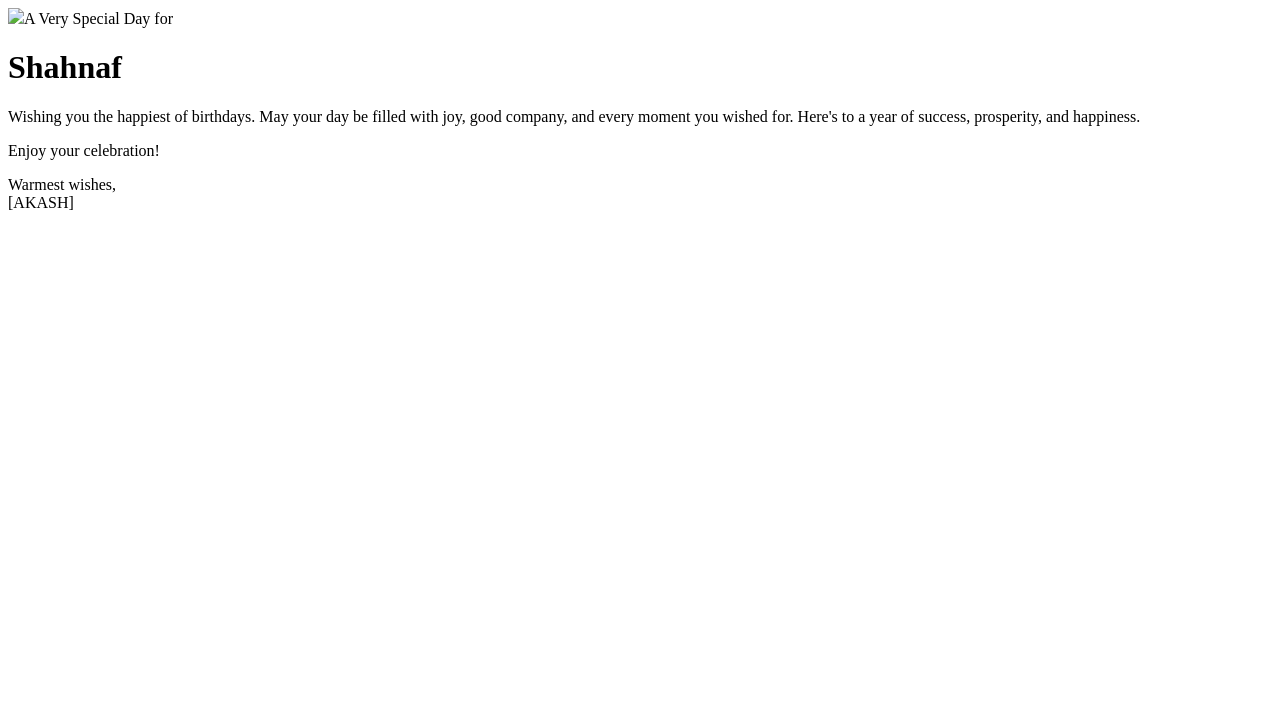
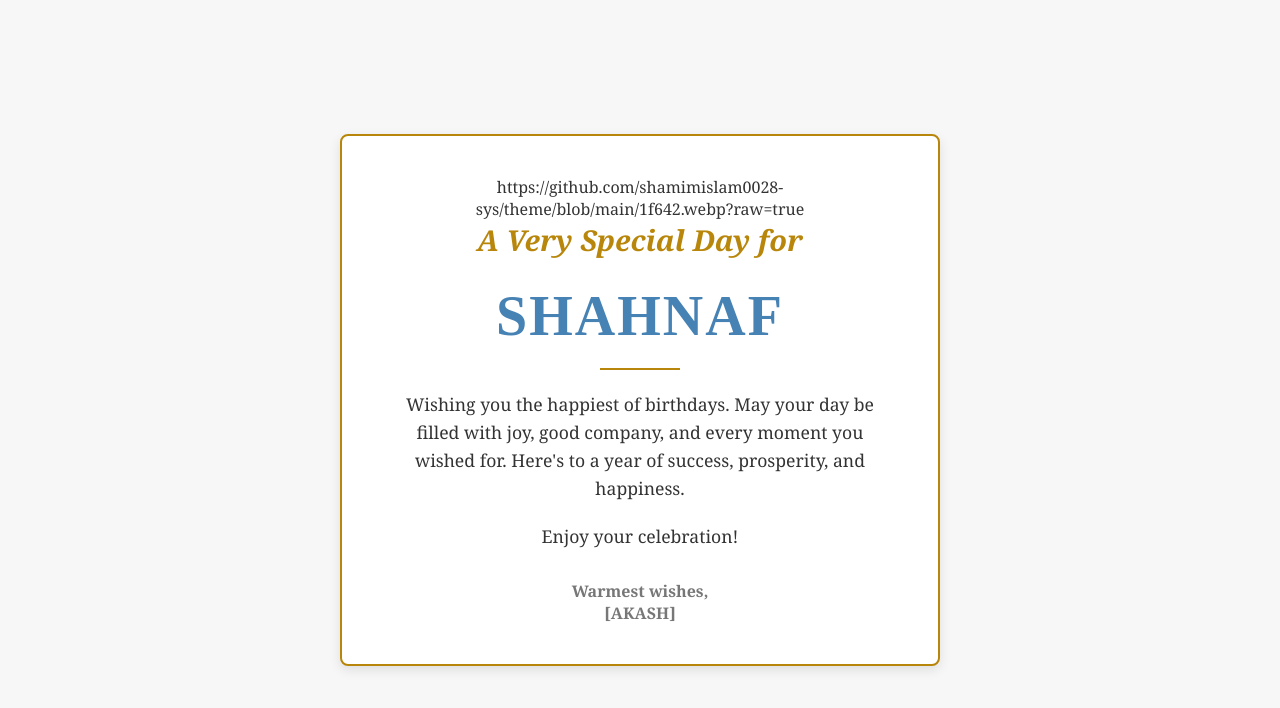
Before and after one commit to shamimislam0028-sys/theme, a plain HTML site: page index.html in a window 1280 px wide. Drawn offline with Linux system fonts and the light colour scheme.

Commit message:
Update index.html

```diff
--- a/index.html
+++ b/index.html
@@ -1,6 +1,102 @@
+
+<!DOCTYPE html>
+<html lang="en">
+<head>
+    <meta charset="UTF-8">
+    <meta name="viewport" content="width=device-width, initial-scale=1.0">
+    <title>Happy Birthday Shahnaf!</title>
+    <style>
+        /* Basic Reset and Box Model */
+        * {
+            box-sizing: border-box;
+            margin: 0;
+            padding: 0;
+        }
+
+        /* Body and Background */
+        body {
+            font-family: 'Georgia', serif;
+            background-color: #f7f7f7;
+            color: #333;
+            display: flex;
+            justify-content: center;
+            align-items: center;
+            min-height: 100vh;
+            padding: 20px;
+        }
+
+        /* Main Container */
+        .card {
+            background-color: #fff;
+            border: 2px solid #b8860b;
+            border-radius: 8px;
+            box-shadow: 0 4px 12px rgba(0, 0, 0, 0.1);
+            padding: 40px 60px;
+            text-align: center;
+            max-width: 600px;
+            width: 100%;
+        }
+
+        /* Main Heading */
+        h1 {
+            font-family: 'Times New Roman', serif;
+            font-size: 3.5em;
+            color: #4682b4;
+            margin-bottom: 10px;
+            letter-spacing: 2px;
+            text-transform: uppercase;
+        }
+
+        /* Sub-heading */
+        h2 {
+            font-size: 1.8em;
+            color: #b8860b;
+            margin-bottom: 25px;
+            font-style: italic;
+        }
+
+        /* Paragraph */
+        p {
+            font-size: 1.1em;
+            line-height: 1.6;
+            margin-bottom: 20px;
+        }
+
+        /* Signature */
+        .signature {
+            font-size: 1em;
+            margin-top: 30px;
+            font-weight: bold;
+            color: #777;
+        }
+
+        /* Separator */
+        .separator {
+            width: 80px;
+            height: 2px;
+            background-color: #b8860b;
+            margin: 20px auto;
+        }
+
+        /* Icon Image Styling */
+        .icon {
+            display: block;
+            margin: 0 auto 15px auto;
+            max-width: 100px; /* Adjust size */
+            height: auto;
+        }
+
+        @media (max-width: 600px) {
+            .icon {
+                max-width: 80px;
+            }
+        }
+    </style>
+</head>
+<body>
 
 <div class="card">
-    <img src="https://github.com/shamimislam0028-sys/theme/blob/main/1raw=true
+    https://github.com/shamimislam0028-sys/theme/blob/main/1f642.webp?raw=true
 
     <h2>A Very Special Day for</h2>
     <h1>Shahnaf</h1>
@@ -23,3 +119,6 @@
         [AKASH]
     </div>
 </div>
+
+</body>
+</html>
```
